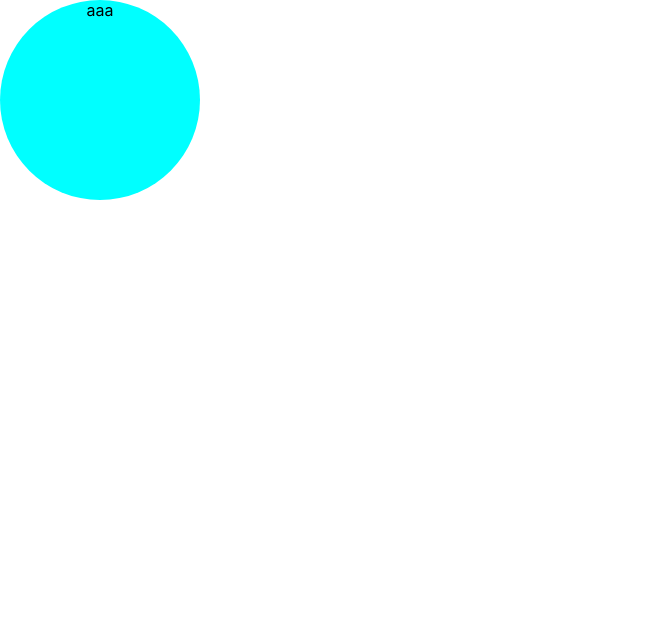
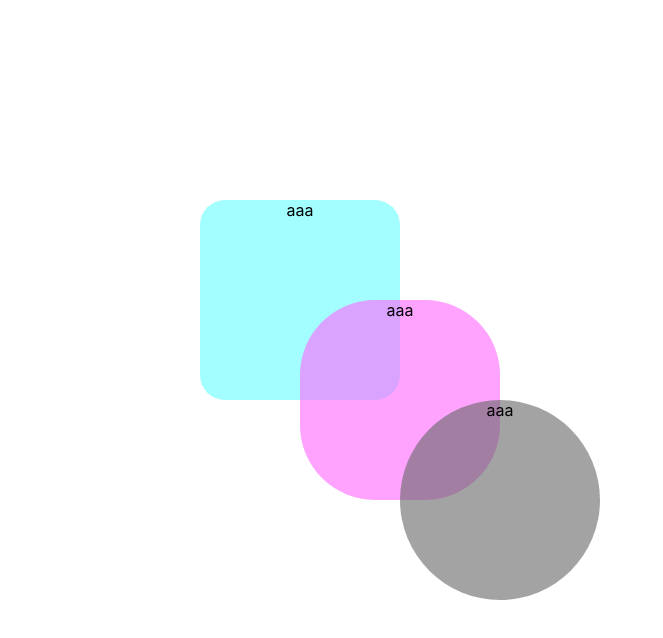
Before and after one commit to shibafu/React-Handson, a React (Create React App) app in the folder my-app/: page / in a window 1280 px wide. Shown: the top 638 px of the page, without its empty margins (0-663 px from the left). Built offline with nearby package versions, Linux system fonts and the light colour scheme.

Commit message:
座標位置設定

```diff
--- a/my-app/src/Rect.js
+++ b/my-app/src/Rect.js
@@ -21,8 +21,8 @@ class Rect extends React.Component {
     this.style = {
         backgroundColor:this.color,
         position:"absolute",
-        left:this.x,
-        top:this.y,
+        left:this.x + "px",
+        top:this.y + "px",
         width:this.width + "px",
         height:this.height + "px",
         borderRadius:this.radius + "px",
--- a/my-app/src/index.js
+++ b/my-app/src/index.js
@@ -8,7 +8,9 @@ import reportWebVitals from './reportWebVitals';
 ReactDOM.render(
   <React.StrictMode>
     {/* <App title="Reactへようこそ！" message="ないしょのプログラムだよ"/> */}
-    <Rect   x = "200"  y = "200"  width = "200"  height = "200"  color = "cyan"  radius = "100"/>
+    <Rect   x = "200"  y = "200"  width = "200"  height = "200"  color = "#6ff9"  radius = "25"/>
+    <Rect   x = "300"  y = "300"  width = "200"  height = "200"  color = "#f6f9"  radius = "75"/>
+    <Rect   x = "400"  y = "400"  width = "200"  height = "200"  color = "#6669"  radius = "100"/>
   </React.StrictMode>,
   document.getElementById('root')
 );
```
